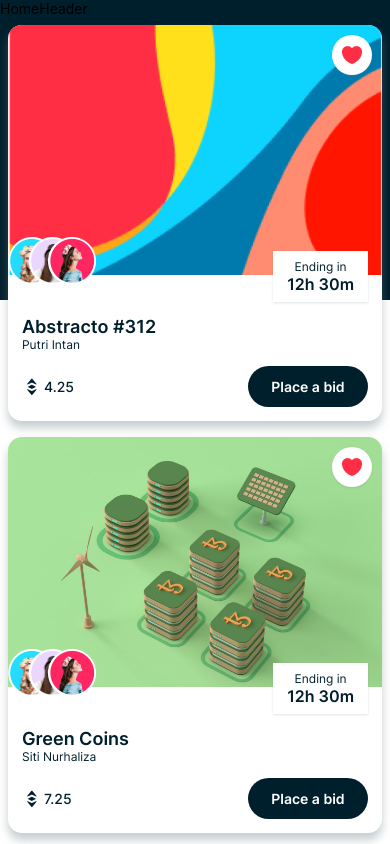
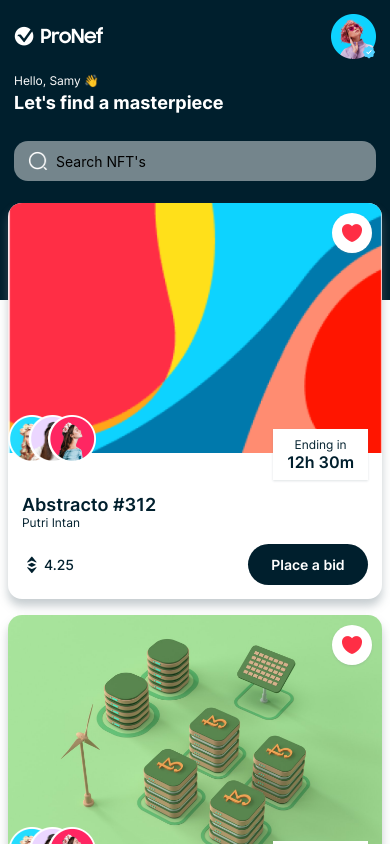
Before and after one commit to samynaj/nft-market, a React Native app: screen /Home in a window 390 px wide. Shown: the top 844 px of the page. Built offline with nearby package versions, Linux system fonts and the light colour scheme.

Commit message:
home header

```diff
--- a/components/HomeHeader.js
+++ b/components/HomeHeader.js
@@ -1,10 +1,68 @@
-import { View, Text } from 'react-native'
-import React from 'react'
+import { View, Text, Image, TextInput } from 'react-native'
+import { COLORS, FONTS, SIZES, assets } from '../constants'
 
-const HomeHeader = () => {
+
+const HomeHeader = ({onSearch}) => {
   return (
-    <View>
-      <Text>HomeHeader</Text>
+    <View style={{
+      backgroundColor: COLORS.primary,
+      padding: SIZES.font,
+    }}>
+      <View style={{
+        flexDirection: 'row',
+        justifyContent: 'space-between',
+        alignItems: 'center'
+      }}>
+        <Image
+          source={assets.logo}
+          resizeMode='contain'
+          style={{
+            width: 90,
+            height: 25
+          }}
+        />
+        <View style={{
+          width: 45,
+          height: 45
+        }}>
+          <Image
+            source={assets.person01}
+            resizeMode='contain'
+            style={{width: '100%', height: '100%'}}
+          />
+          <Image
+            source={assets.badge}
+            resizeMode='contain'
+            style={{position: 'absolute', width: 15, height: 15, bottom: 0, right: 0}}
+          />
+        </View>
+      </View>
+      <View style={{marginVertical: SIZES.font}}>
+        <Text style={{fontFamily: FONTS.regular, fontSize: SIZES.small, color: COLORS.white}}>Hello, Samy 👋</Text>
+        <Text style={{fontFamily: FONTS.bold, fontSize: SIZES.large, color: COLORS.white, marginTop: SIZES.base / 2 }}>Let's find a masterpiece</Text>
+      </View>
+      <View style={{marginTop: SIZES.font}}>
+        <View style={{
+          width: '100%',
+          borderRadius: SIZES.font,
+          backgroundColor: COLORS.gray,
+          flexDirection: 'row',
+          alignItems: 'center',
+          paddingHorizontal: SIZES.font,
+          paddingVertical: SIZES.small - 2
+        }}>
+          <Image
+            source={assets.search}
+            resizeMode='contain'
+            style={{ width: 20, height: 20, marginRight: SIZES.base}}
+          />
+          <TextInput
+            placeholder="Search NFT's"
+            style={{flex: 1}}
+            onChangeText={onSearch}
+          />
+        </View>
+      </View>
     </View>
   )
 }
```
